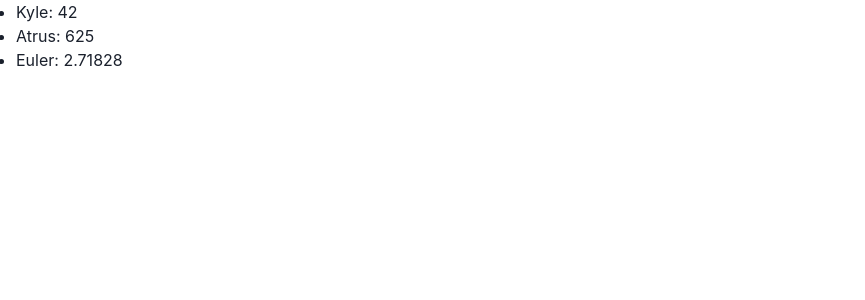
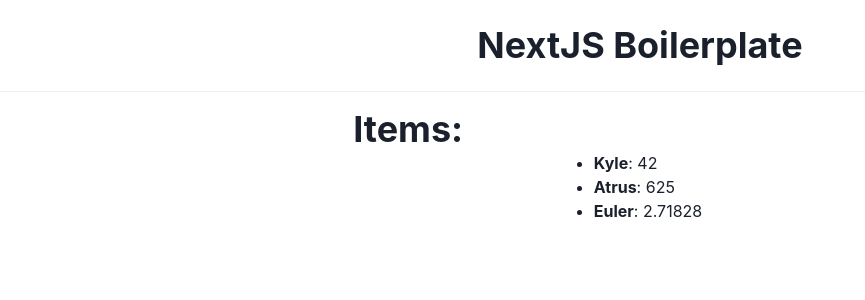
Before and after one commit to kylehovey/next-boilerplate, a Next.js app: page / in a window 1280 px wide. Shown: the top 300 px of the page, without its empty margins (0-865 px from the left). Built offline with nearby package versions, Linux system fonts and the light colour scheme.

Commit message:
Added a little more styling

```diff
--- a/components/Item.tsx
+++ b/components/Item.tsx
@@ -10,7 +10,10 @@ interface ItemProps {
 const Item: React.FC<ItemProps> = ({ item }) => (
   <HStack>
     <Text>
-      {item.name}: {item.foo}
+      <Text as="span" fontWeight="bold">
+        {item.name}
+      </Text>
+      : {item.foo}
     </Text>
   </HStack>
 );
--- a/pages/index.tsx
+++ b/pages/index.tsx
@@ -1,10 +1,26 @@
-import { ListItem, UnorderedList } from "@chakra-ui/react";
+import {
+  Center,
+  Container,
+  Divider,
+  Heading,
+  ListItem,
+  UnorderedList,
+  VStack,
+} from "@chakra-ui/react";
 import React from "react";
 import Item from "../components/Item";
 
 import data from "../data/data";
 
 const Home: React.FC = () => (
+  <>
+    <Center>
+      <Heading p={6}>NextJS Boilerplate</Heading>
+    </Center>
+    <Divider />
+    <Container p={4}>
+      <Heading as="h2">Items:</Heading>
+      <VStack spacing={4}>
         <UnorderedList>
           {data.map((item) => (
             <ListItem>
@@ -12,6 +28,9 @@ const Home: React.FC = () => (
             </ListItem>
           ))}
         </UnorderedList>
+      </VStack>
+    </Container>
+  </>
 );
 
 export default Home;
```
Lines whose indentation alone changed are shown as unchanged.
